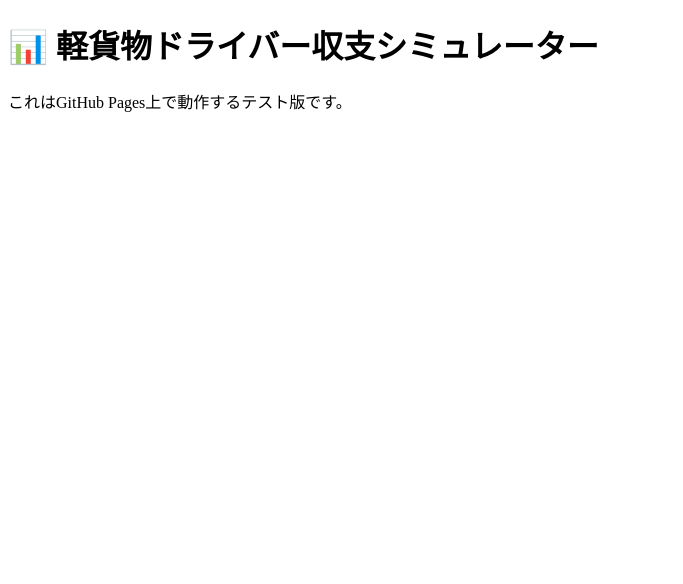
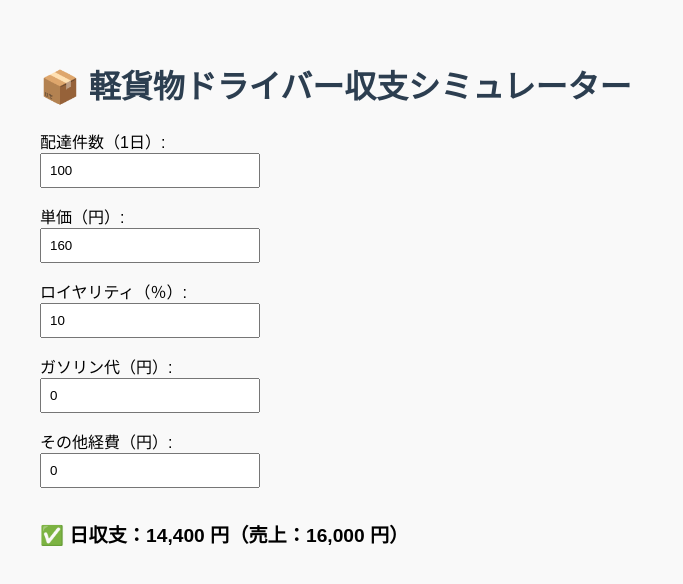
Before and after one commit to Bamboo-co/simulator, a plain HTML site: page index.html in a window 1280 px wide. Shown: the whole page, without its empty margins (0-683 px from the left). Drawn offline with Linux system fonts and the light colour scheme.

Commit message:
Add files via upload

```diff
--- a/index.html
+++ b/index.html
@@ -3,11 +3,48 @@
 <html lang="ja">
 <head>
   <meta charset="UTF-8" />
-  <meta name="viewport" content="width=device-width, initial-scale=1.0" />
+  <meta name="viewport" content="width=device-width, initial-scale=1.0"/>
   <title>軽貨物ドライバー収支シミュレーター</title>
+  <style>
+    body { font-family: sans-serif; padding: 2rem; background: #f9f9f9; }
+    h1 { color: #2c3e50; }
+    label, input { display: block; margin-bottom: 1rem; }
+    input[type='number'] { width: 200px; padding: 0.5rem; }
+    .result { margin-top: 2rem; font-size: 1.2rem; font-weight: bold; }
+  </style>
 </head>
 <body>
-  <h1>📊 軽貨物ドライバー収支シミュレーター</h1>
-  <p>これはGitHub Pages上で動作するテスト版です。</p>
+  <h1>📦 軽貨物ドライバー収支シミュレーター</h1>
+
+  <label>配達件数（1日）: <input type="number" id="deliveries" value="100" /></label>
+  <label>単価（円）: <input type="number" id="unitPrice" value="160" /></label>
+  <label>ロイヤリティ（％）: <input type="number" id="royalty" value="10" /></label>
+  <label>ガソリン代（円）: <input type="number" id="fuelCost" value="0" /></label>
+  <label>その他経費（円）: <input type="number" id="otherCost" value="0" /></label>
+
+  <div class="result" id="result">👉 収支を計算します…</div>
+
+  <script>
+    function calculate() {
+      const deliveries = parseFloat(document.getElementById('deliveries').value) || 0;
+      const unitPrice = parseFloat(document.getElementById('unitPrice').value) || 0;
+      const royalty = parseFloat(document.getElementById('royalty').value) || 0;
+      const fuelCost = parseFloat(document.getElementById('fuelCost').value) || 0;
+      const otherCost = parseFloat(document.getElementById('otherCost').value) || 0;
+
+      const gross = deliveries * unitPrice;
+      const royaltyAmount = gross * (royalty / 100);
+      const net = gross - royaltyAmount - fuelCost - otherCost;
+
+      document.getElementById('result').innerText =
+        `✅ 日収支：${net.toLocaleString()} 円（売上：${gross.toLocaleString()} 円）`;
+    }
+
+    document.querySelectorAll("input").forEach(input => {
+      input.addEventListener("input", calculate);
+    });
+
+    calculate();
+  </script>
 </body>
 </html>
```
